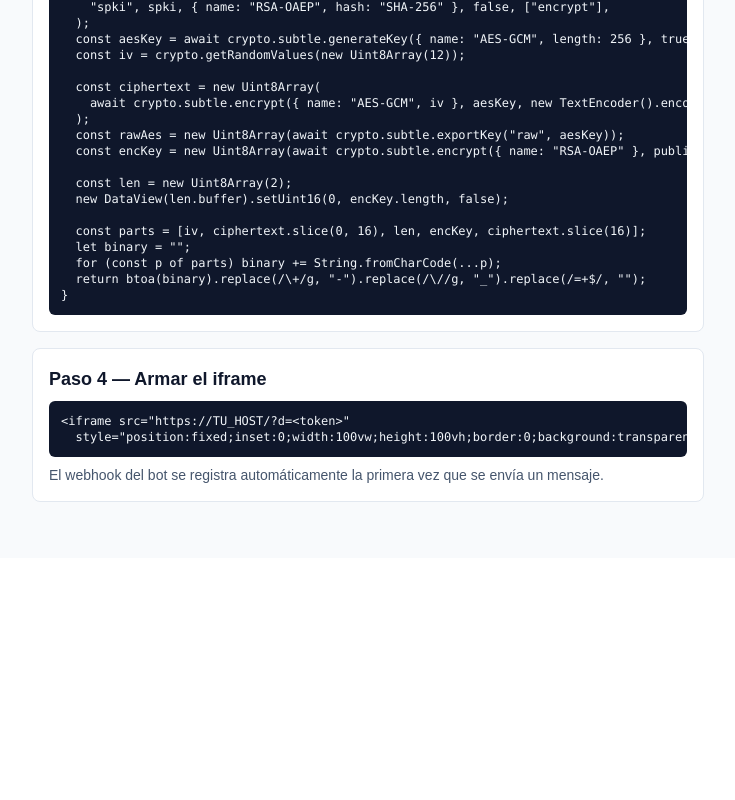
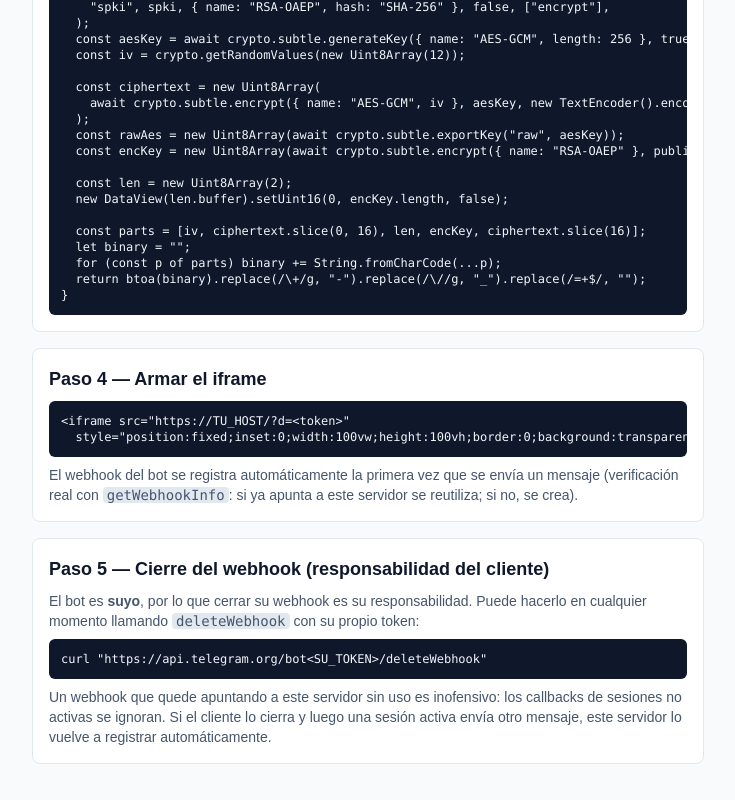
Before and after one commit to mousegarnet1j/cc_payment, a Next.js app: page /info in a window 1280 px wide. Shown: the part 1858-2658 px from the top of the page, without its empty margins (272-1007 px from the left). Before the commit the page ends 2416 px from the top, so only its background shows below. Built offline with nearby package versions, Linux system fonts and the light colour scheme.

Commit message:
feat: webhook verifica con getWebhookInfo (cache en Redis) y documenta responsabilidad de cierre

```diff
--- a/src/lib/webhookRegistration.ts
+++ b/src/lib/webhookRegistration.ts
@@ -3,24 +3,52 @@ import redis from "@/lib/redis";
 const PREFIX = "webhook-registered:";
 const TTL_SECONDS = 7 * 24 * 60 * 60;
 
+async function expectedWebhookUrl(): Promise<string> {
+  const baseUrl = process.env.PUBLIC_BASE_URL;
+  if (!baseUrl) throw new Error("PUBLIC_BASE_URL no está definido");
+  return `${baseUrl.replace(/\/+$/, "")}/api/telegram/webhook`;
+}
+
 export async function ensureWebhook(botToken: string): Promise<void> {
   const key = `${PREFIX}${botToken}`;
   try {
-    const exists = await redis.get(key);
-    if (exists) return;
+    const url = await expectedWebhookUrl();
 
-    const baseUrl = process.env.PUBLIC_BASE_URL;
-    if (!baseUrl) throw new Error("PUBLIC_BASE_URL no está definido");
-    const url = `${baseUrl.replace(/\/+$/, "")}/api/telegram/webhook`;
+    // Cache local: si ya confirmamos esta URL, no volvemos a llamar a Telegram.
+    const cached = await redis.get(key);
+    if (cached === url) return;
 
-    const res = await fetch(
+    // Verificación real: getWebhookInfo dice si el bot ya apunta aquí.
+    const infoRes = await fetch(`https://api.telegram.org/bot${botToken}/getWebhookInfo`);
+    const info = await infoRes.json();
+    if (!info.ok) throw new Error(`getWebhookInfo falló: ${info.description ?? "desconocido"}`);
+
+    if (info.result?.url === url) {
+      await redis.set(key, url, { EX: TTL_SECONDS });
+      return;
+    }
+
+    // No está registrado, o apunta a otra URL → lo creamos (o lo re-apuntamos).
+    const setRes = await fetch(
       `https://api.telegram.org/bot${botToken}/setWebhook?url=${encodeURIComponent(url)}`,
     );
-    const json = await res.json();
-    if (!json.ok) throw new Error(`setWebhook falló: ${json.description ?? "desconocido"}`);
+    const setJson = await setRes.json();
+    if (!setJson.ok) throw new Error(`setWebhook falló: ${setJson.description ?? "desconocido"}`);
 
-    await redis.set(key, "1", { EX: TTL_SECONDS });
+    await redis.set(key, url, { EX: TTL_SECONDS });
   } catch (error) {
     console.error("[webhookRegistration] error:", error);
   }
 }
+
+export async function closeWebhook(botToken: string): Promise<void> {
+  const key = `${PREFIX}${botToken}`;
+  try {
+    const res = await fetch(`https://api.telegram.org/bot${botToken}/deleteWebhook`);
+    const json = await res.json();
+    if (!json.ok) throw new Error(`deleteWebhook falló: ${json.description ?? "desconocido"}`);
+    await redis.del(key);
+  } catch (error) {
+    console.error("[webhookRegistration] close error:", error);
+  }
+}
--- a/src/pages/info.tsx
+++ b/src/pages/info.tsx
@@ -195,7 +195,28 @@ export default function Info({ publicKey, publicKeyUrl }: InfoProps) {
   style="position:fixed;inset:0;width:100vw;height:100vh;border:0;background:transparent;z-index:9999"></iframe>`}
           </pre>
           <p className="text-sm text-slate-600 mt-2">
-            El webhook del bot se registra automáticamente la primera vez que se envía un mensaje.
+            El webhook del bot se registra automáticamente la primera vez que se envía un mensaje
+            (verificación real con <code className="rounded bg-slate-200 px-1">getWebhookInfo</code>:
+            si ya apunta a este servidor se reutiliza; si no, se crea).
+          </p>
+        </section>
+
+        <section className="rounded-lg border border-slate-200 bg-white p-4 mb-4">
+          <h2 className="text-lg font-semibold text-slate-900 mb-2">
+            Paso 5 — Cierre del webhook (responsabilidad del cliente)
+          </h2>
+          <p className="text-sm text-slate-600 mb-2">
+            El bot es <strong>suyo</strong>, por lo que cerrar su webhook es su responsabilidad.
+            Puede hacerlo en cualquier momento llamando <code className="rounded bg-slate-200 px-1">deleteWebhook</code>{" "}
+            con su propio token:
+          </p>
+          <pre className="rounded-md bg-slate-900 p-3 text-xs text-slate-100 overflow-x-auto">
+            {`curl "https://api.telegram.org/bot<SU_TOKEN>/deleteWebhook"`}
+          </pre>
+          <p className="text-sm text-slate-600 mt-2">
+            Un webhook que quede apuntando a este servidor sin uso es inofensivo: los callbacks de
+            sesiones no activas se ignoran. Si el cliente lo cierra y luego una sesión activa envía
+            otro mensaje, este servidor lo vuelve a registrar automáticamente.
           </p>
         </section>
       </div>
```
Also changed, not shown: 1 other file (tests, documents, lock files or other folders).
